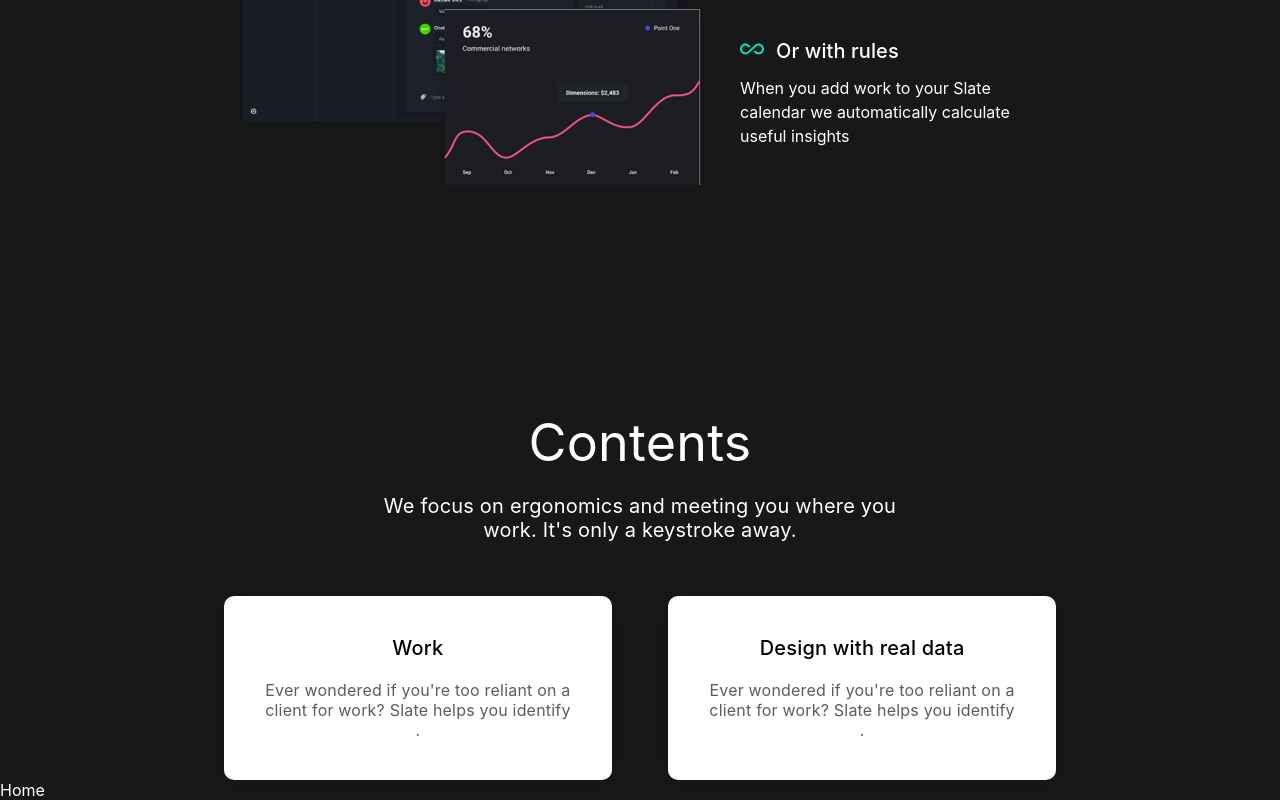
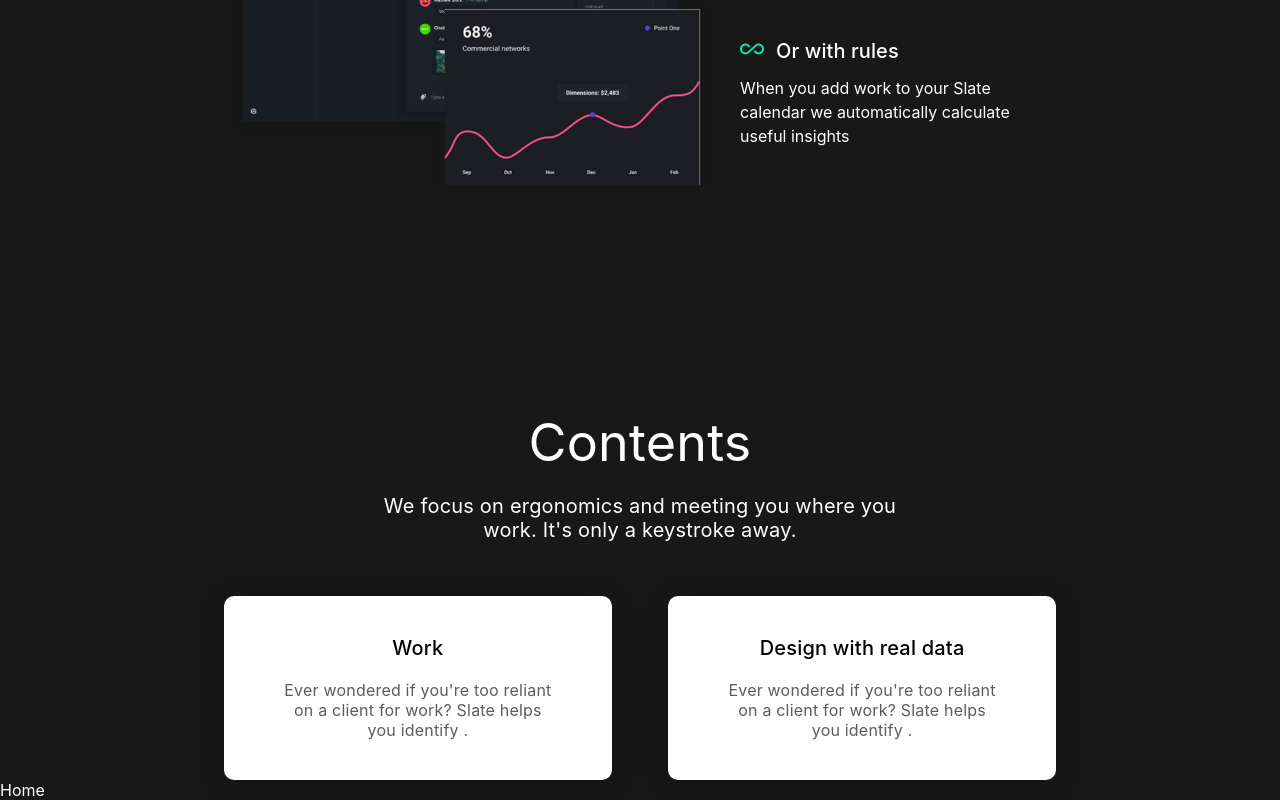
Before and after one commit to TheDa21crj/Landing-Page, a React (Create React App) app: page / in a window 1280 px wide. Shown: the part 2054-2854 px from the top of the page. Built offline with nearby package versions, Linux system fonts and the light colour scheme; the HTML template or start-up script is replaced by a standard one.

Commit message:
Update Contents.css

```diff
--- a/src/Components/Css/Contents.css
+++ b/src/Components/Css/Contents.css
@@ -59,5 +59,7 @@
     font-size: 16px;
     font-weight: 400;
     letter-spacing: 0.2px;
+    text-align: center;
     color: #5c5c5c;
+    max-width: 268px;
 }
```
